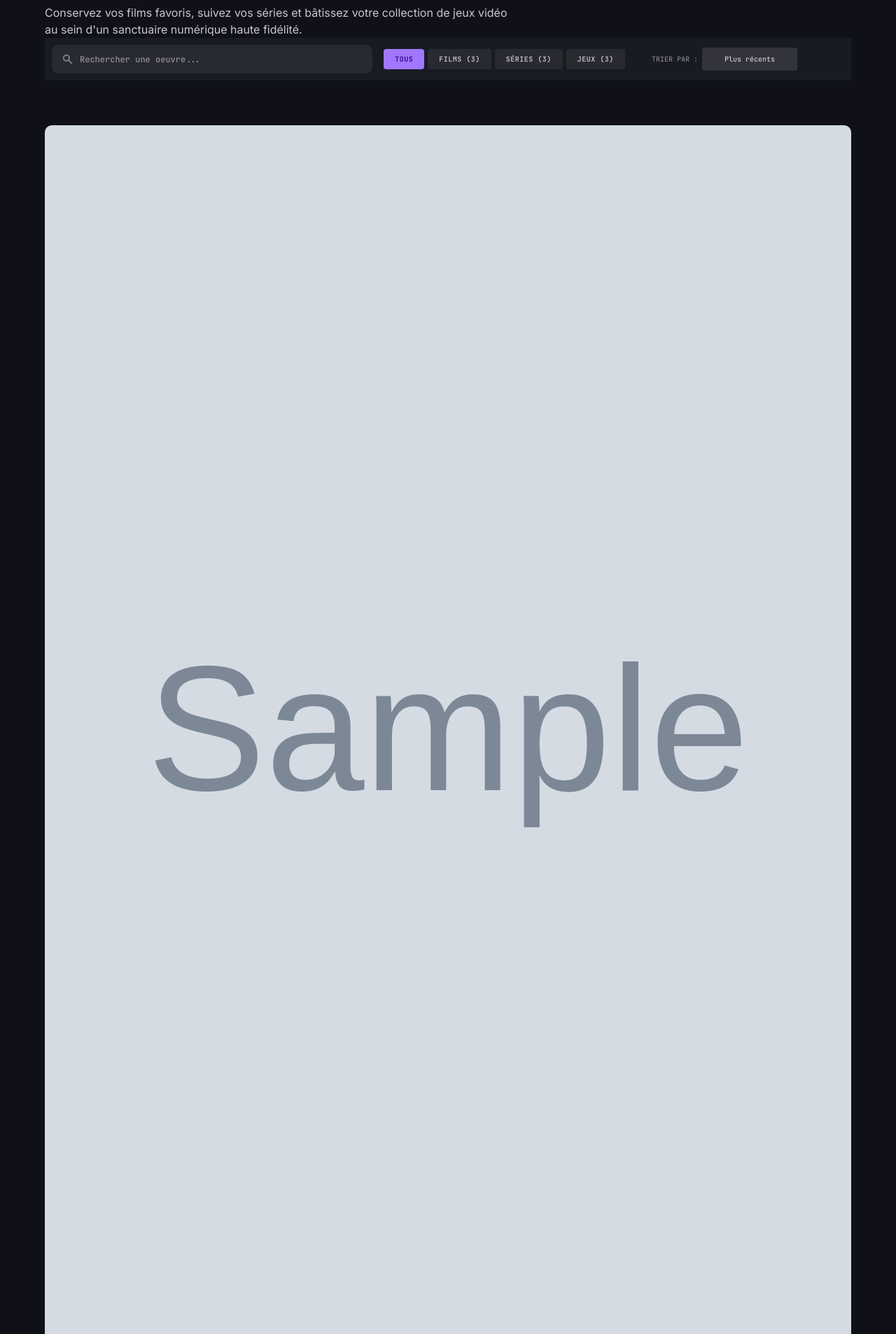
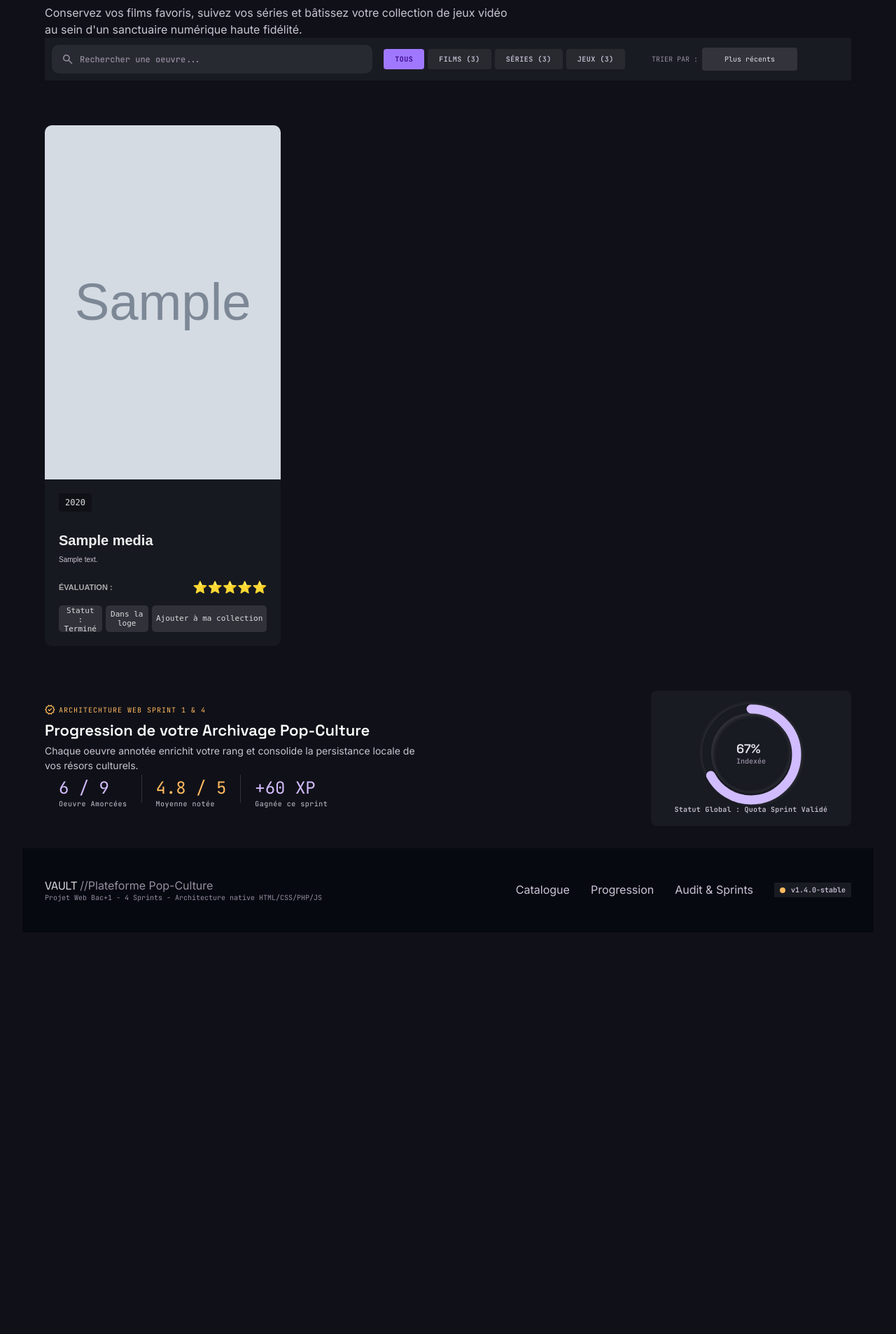
Before and after one commit to Matteo95310/VAULT, a PHP site: page / in a window 1280 px wide. Shown: the part 180-2086 px from the top of the page at 70% size. After the commit the page ends 1468 px from the top, so only its background shows below. Run offline with PHP 8.4, Linux system fonts and the light colour scheme; the visitor is signed in with stand-in values (Sample User, id 1); tables that the repository leaves empty hold one stand-in row (values such as "Sample post"); grey boxes marked "Sample" are stand-in pictures.

Commit message:
reparing the files

```diff
--- a/assets/css/style.css
+++ b/assets/css/style.css
@@ -421,7 +421,7 @@ body {
 
 .catalogue {
     display: grid;
-    grid-template-columns: repeat(auto, 1fr);
+    grid-template-columns: repeat(3, 1fr);
     gap: 70px;
 }
 
--- a/profile.php
+++ b/profile.php
@@ -15,7 +15,7 @@ require 'includes/db.php';
 $pdo = getPDO();
 
 // user_id vient de la session : on ne voit que SA collection
-$query = $pdo->prepare("SELECT media_id, status, rating FROM user_medias WHERE user_id = ?");
+$query = $pdo->prepare("SELECT medias_id, status, rating FROM user_medias WHERE user_id = ?");
 $query->execute([$_SESSION['user_id']]);
 $collection = $query->fetchAll();
 ?>
```
